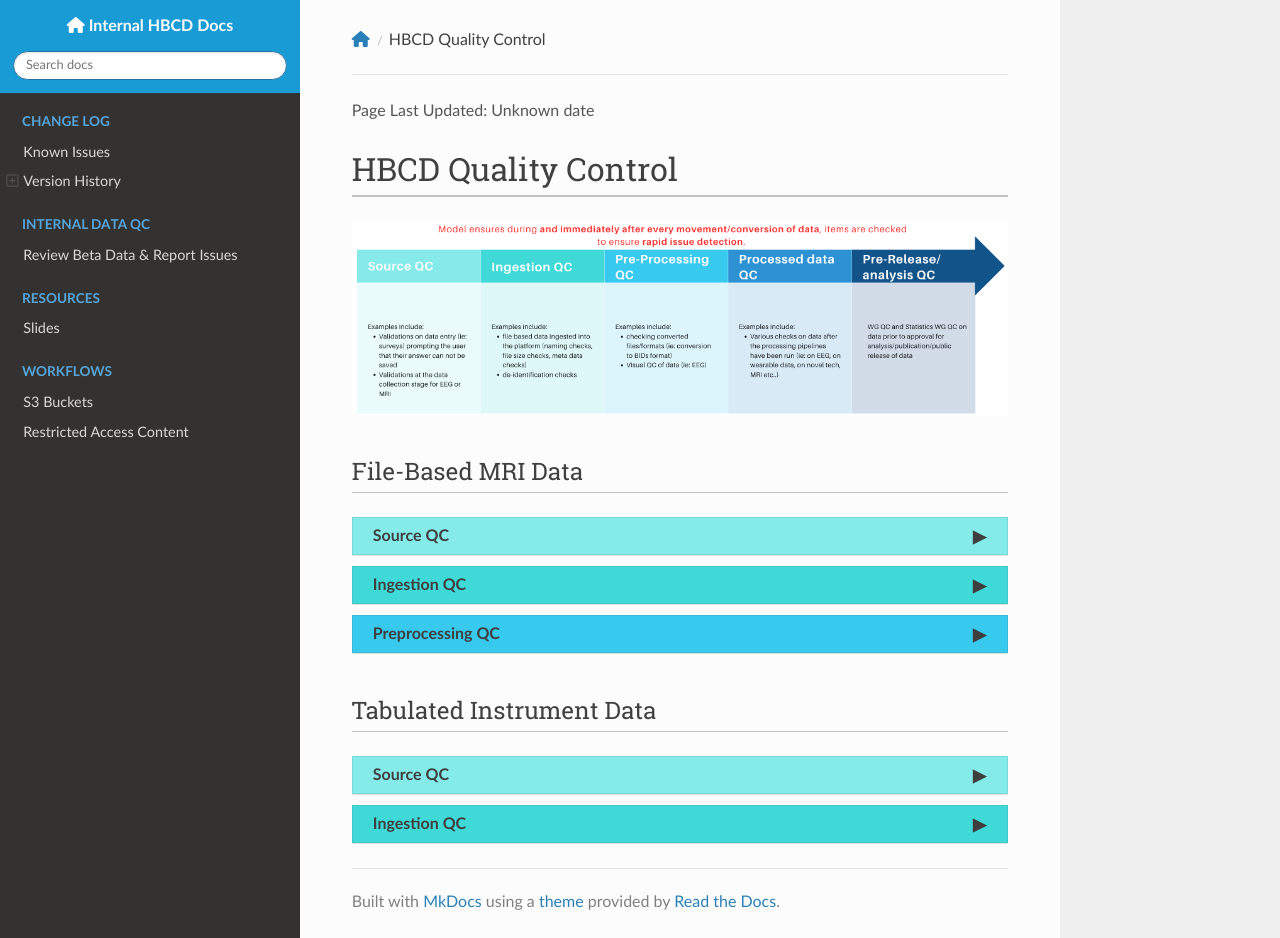
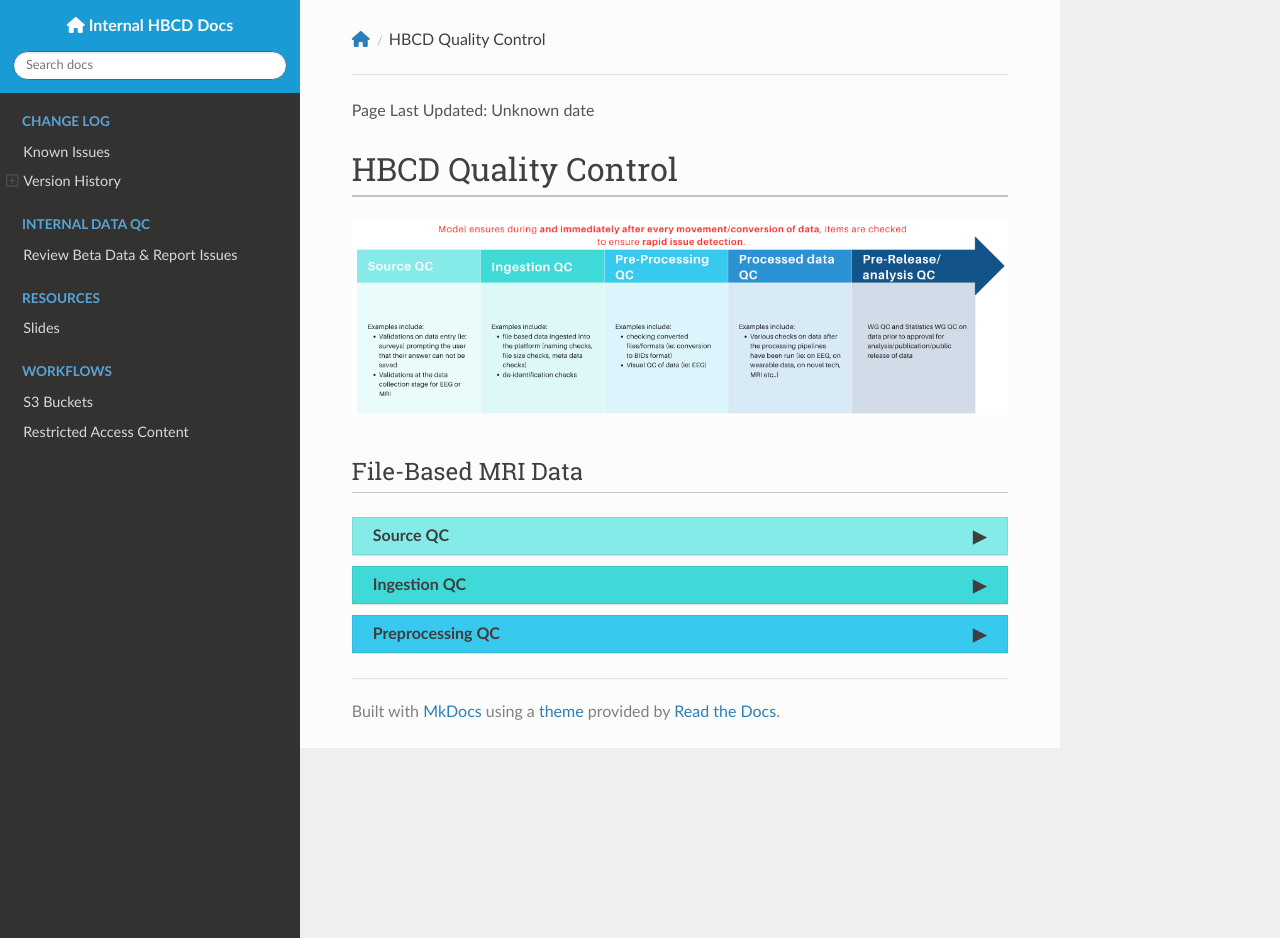
Before and after one commit to DCAN-Labs/hbcd-docs-internal, an MkDocs documentation site: the page built from docs/workflows/qc.md, in a window 1280 px wide and 938 px high. Built offline with MkDocs 1.6.1, drawn with Linux system fonts in a browser that asks for light colours; nearby versions of some CDN libraries; part of the change alters nothing that is shown.

```diff
--- a/docs/js/extra.js
+++ b/docs/js/extra.js
@@ -1,7 +1,26 @@
-// Collapsible content: toggles open class AND rotate class to ON when arrow is clicked to expand/collapse the section.
+// Function to make embedded links open new tab when clicked
+document.addEventListener('DOMContentLoaded', function() {
+    // Select all anchor tags with href starting with "http"
+    const externalLinks = document.querySelectorAll('a[href^="http"]:not([target="_blank"])');
+
+    externalLinks.forEach(function(link) {
+        link.setAttribute('target', '_blank');
+        link.setAttribute('rel', 'noopener noreferrer');
+    });
+});
+
+// Collapsible content - new logic
+function toggleNotificationCollapse(banner) {
+  const content = banner.nextElementSibling;
+  if (content && content.classList.contains('open-collapsible-content')) {
+    content.classList.toggle('open');
+  }
+}
+
+// Collapsed content: toggles open class AND rotate class to ON when arrow is clicked to expand/collapse the section.
 function toggleCollapse(element) {
   const collapsibleContent = element.nextElementSibling;
-const arrow = element.querySelector(['.arrow', '.notification-arrow', '.table-arrow']);
+  const arrow = element.querySelector(['.arrow']);
 
   if (collapsibleContent.classList.contains('open')) {
     collapsibleContent.classList.remove('open');
@@ -17,9 +36,11 @@ function expandCollapsibleById(id) {
   const element = document.getElementById(id);
 
   if (element && (element.classList.contains('notification-banner') ||
-                element.classList.contains('table-banner'))) {
+                  element.classList.contains('table-banner') ||
+                  element.classList.contains('warning-banner') ||
+                  element.classList.contains('alert-banner'))) {
     const collapsibleContent = element.nextElementSibling;
-  const arrow = element.querySelector(['.arrow', '.notification-arrow', '.table-arrow']);
+    const arrow = element.querySelector(['.arrow']);
 
     if (collapsibleContent && !collapsibleContent.classList.contains('open')) {
       collapsibleContent.classList.add('open');
@@ -29,14 +50,29 @@ if (element && (element.classList.contains('notification-banner') ||
   }
 }
 
-// Auto-expand all collapsible banners on page load
+// Auto-expand banners if navigated via external link
 document.addEventListener('DOMContentLoaded', function () {
-const collapsibleContents = document.querySelectorAll(['.collapsible-content', '.notification-open-collapsible-content', '.alert-collapsible-content', '.warning-collapsible-content', '.table-open-collapsible-content']);
-const arrowIcons = document.querySelectorAll('.arrow');
+  const hash = window.location.hash.substring(1);
+  if (hash) {
+    expandCollapsibleById(hash);
+  }
+});
 
-// Loop through all collapsible sections to open and rotate arrow
-collapsibleContents.forEach(content => content.classList.add('open'));
-arrowIcons.forEach(arrow => arrow.classList.add('rotate'));
+
+// Expand only collapsible sections with arrows that have the "open-arrow" class
+document.addEventListener('DOMContentLoaded', function () {
+  const openArrows = document.querySelectorAll('.open-arrow');
+
+  openArrows.forEach(arrow => {
+    arrow.classList.add('rotate');
+
+    // Find the related collapsible content (assumes it is the next sibling or nearby)
+    const content = arrow.closest('.collapsible-header')?.nextElementSibling;
+
+    if (content && content.classList.contains('collapsible-content')) {
+      content.classList.add('open');
+    }
+  });
 
   // Auto-expand specific banner if navigated via external link
   const hash = window.location.hash.substring(1);
--- a/docs/workflows/qc.md
+++ b/docs/workflows/qc.md
@@ -33,22 +33,3 @@
 <div class="notification-collapsible-content">
 <img src="../images/qc/preproc.png" alt="alternative-text">
 </div>
-
-
-## Tabulated Instrument Data
-
-<div id="source" class="source-banner" onclick="toggleCollapse(this)">
-  <span class="table-text">Source QC</span>
-  <span class="notification-arrow">▸</span>
-</div>
-<div class="notification-collapsible-content">
-<p>ADD CONTENT</p>
-</div>
-
-<div id="ingestion" class="ingestion-banner" onclick="toggleCollapse(this)">
-  <span class="table-text">Ingestion QC</span>
-  <span class="notification-arrow">▸</span>
-</div>
-<div class="notification-collapsible-content">
-<p>ADD CONTENT</p>
-</div>
```
Lines whose indentation alone changed are shown as unchanged.
